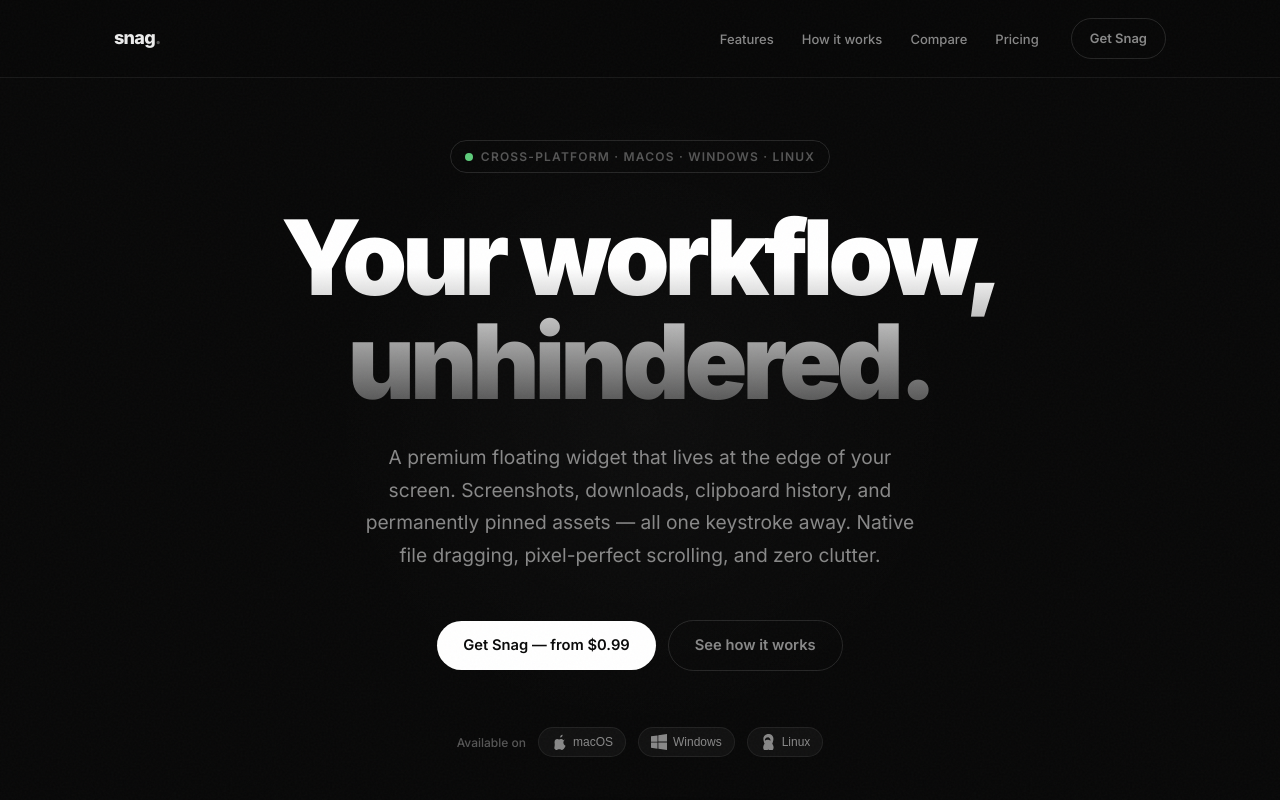
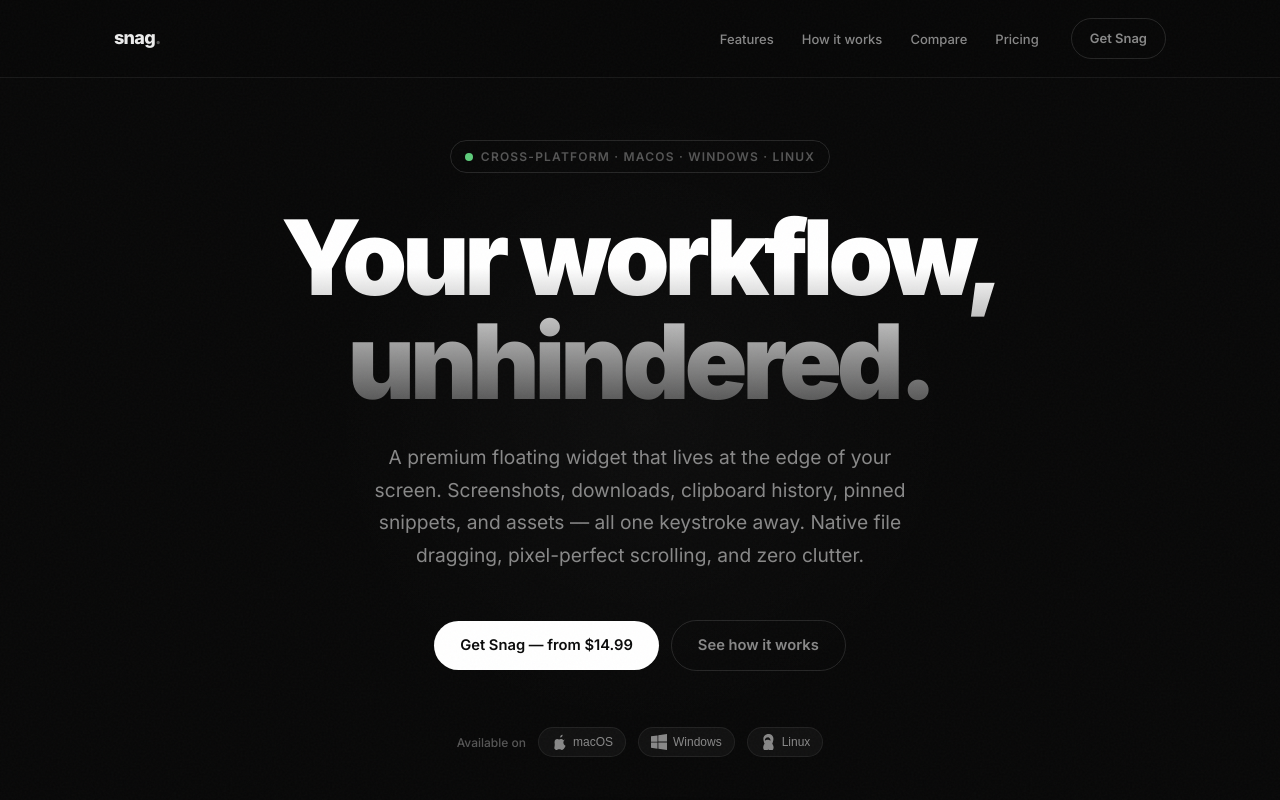
Before and after one commit to Aryan-Protein-Vala/Snag, a Next.js app in the folder web/: page / in a window 1280 px wide. Shown: the top 800 px of the page. Built offline with nearby package versions, Linux system fonts and the light colour scheme.

Commit message:
web: fix feature discrepancies and comparison table

```diff
--- a/web/src/app/page.tsx
+++ b/web/src/app/page.tsx
@@ -325,12 +325,12 @@
 
           <p className="hero-sub anim d3">
             A premium floating widget that lives at the edge of your screen.
-            Screenshots, downloads, clipboard history, and permanently pinned assets —
+            Screenshots, downloads, clipboard history, pinned snippets, and assets —
             all one keystroke away. Native file dragging, pixel-perfect scrolling, and zero clutter.
           </p>
 
           <div className="hero-cta anim d4">
-            <a href="#pricing" className="btn btn-white">Get Snag — from $0.99</a>
+            <a href="#pricing" className="btn btn-white">Get Snag — from $14.99</a>
             <a href="#how" className="btn btn-ghost">See how it works</a>
           </div>
 
@@ -398,7 +398,7 @@
             {[
               { icon: Icons.terminal, title: "Install with one command",  desc: 'Run curl -fsSL snag.app/install.sh | bash in your terminal. The script handles everything — download, extract, and launch.' },
               { icon: Icons.key,      title: "Enter your license key",    desc: 'On first launch, paste your 16-character SNAG-XXXX-XXXX-XXXX key. It binds to your machine UUID. Done.' },
-              { icon: Icons.widget,   title: "Widget appears instantly",  desc: 'Snag floats in the bottom-right corner. Frameless, always-on-top. Click the tabs or drag files out immediately.' },
+              { icon: Icons.widget,   title: "Widget appears instantly",  desc: 'Snag floats in the bottom-right corner. Frameless, always-on-top. Click the tabs, drag files out, or drop files in.' },
               { icon: Icons.focus,    title: "Never leave your flow",     desc: 'Use the global shortcut to summon and dismiss it. Your clipboard history and snippets persist across restarts.' },
             ].map((s, i) => (
               <div className="how-step" key={i}>
@@ -419,7 +419,7 @@
           <div className="section-label">Comparison</div>
           <h2 className="section-title">Why not just use<br />what you already have?</h2>
           <p className="section-sub">
-            Native tools are fragmented. Snag unifies screenshots, downloads, clipboard, and snippets in one floating surface without breaking your flow.
+            Native tools are fragmented. Snag unifies screenshots, downloads, clipboard, snippets, and assets in one floating surface without breaking your flow.
           </p>
           <div className="comparison-wrapper">
             <table className="comparison-table">
@@ -438,7 +438,9 @@
                   ["Downloads panel",             "✓", "✗", "~", "✗"],
                   ["Clipboard history",           "✓", "✗", "✓", "✓"],
                   ["Pinned snippets",             "✓", "✗", "✓", "~"],
-                  ["Drag-and-drop out",           "✓", "✓", "✗", "✗"],
+                  ["Pinned assets inbox",         "✓", "✗", "✗", "✗"],
+                  ["Drag-and-drop (Out & In)",    "✓", "✓", "✗", "✗"],
+                  ["Universal Cloud Sync",        "✓", "✗", "✗", "✗"],
                   ["Always visible on screen",   "✓", "✗", "✗", "✗"],
                   ["Cross-platform (Win/Lin/Mac)","✓", "✗", "✗", "✗"],
                   ["Hardware-locked licensing",  "✓", "N/A","✗", "✗"],
```
